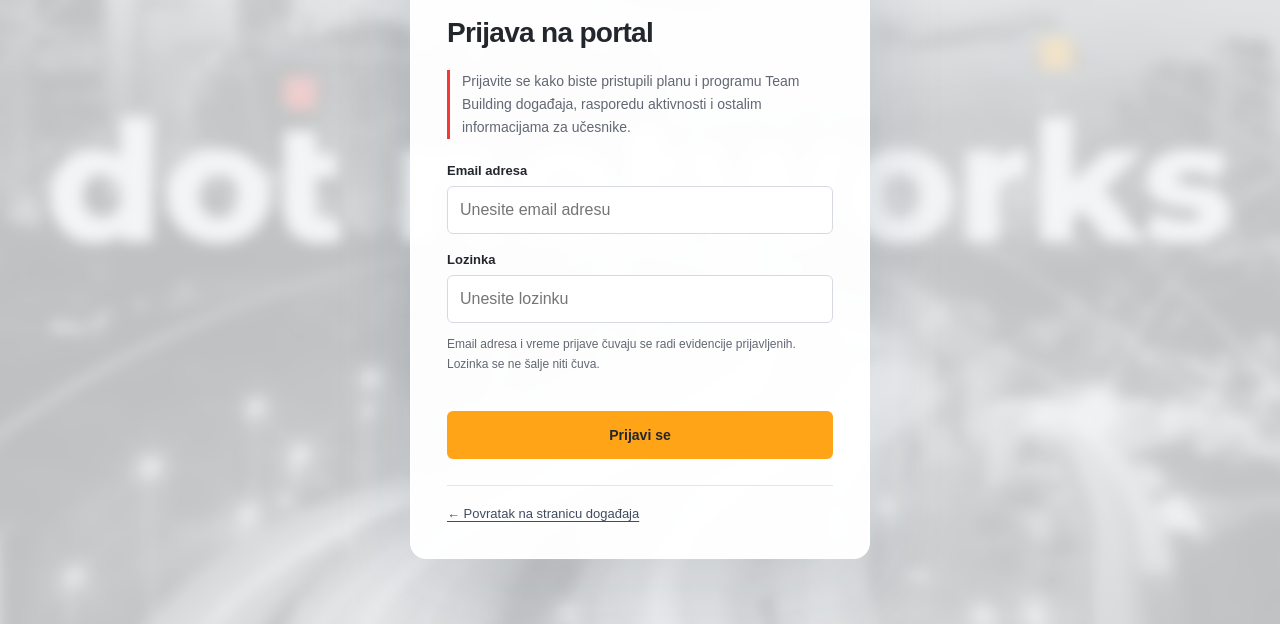
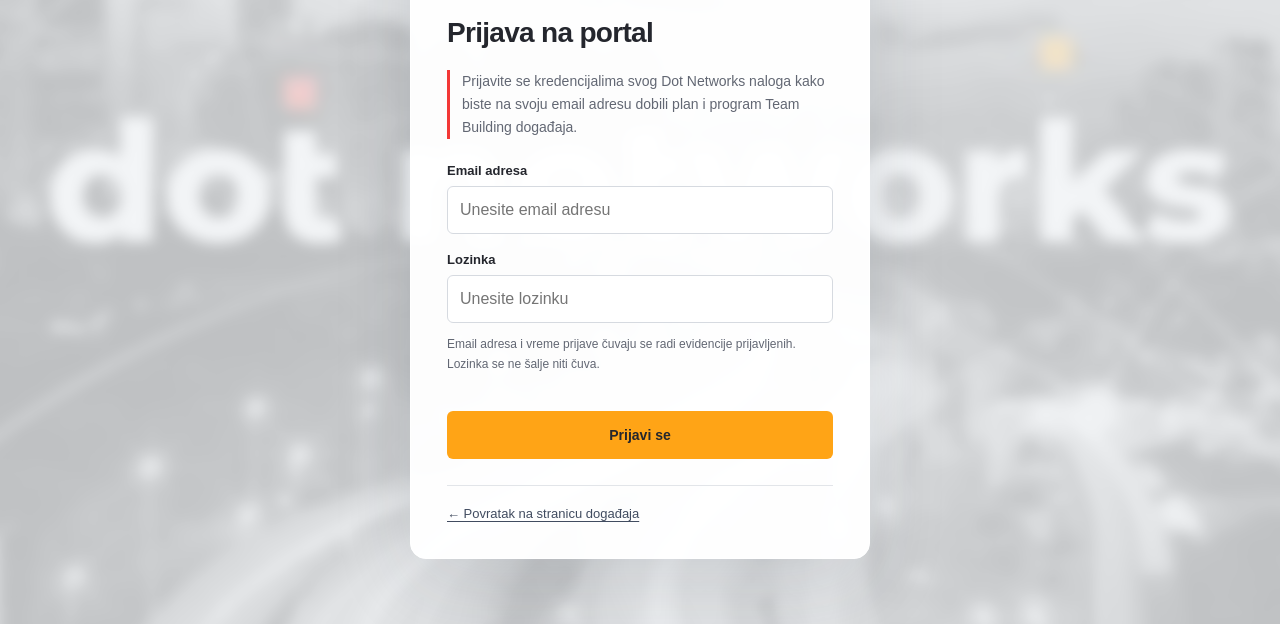
Before and after one commit to Pedja1201/team-building, a website: page login.html in a window 1280 px wide. Shown: the part 176-800 px from the top of the page. Drawn offline with Linux system fonts and the light colour scheme.

Commit message:
Update login instructions for Dot Networks accounts

```diff
--- a/login.html
+++ b/login.html
@@ -50,8 +50,8 @@
   <h1 id="demo-title">Prijava na portal</h1>
 
   <p class="notice">
-    Prijavite se kako biste pristupili planu i programu Team Building događaja,
-    rasporedu aktivnosti i ostalim informacijama za učesnike.
+    Prijavite se kredencijalima svog Dot Networks naloga kako biste na svoju
+    email adresu dobili plan i program Team Building događaja.
   </p>
 
   <label for="demo-email">Email adresa</label>
```
